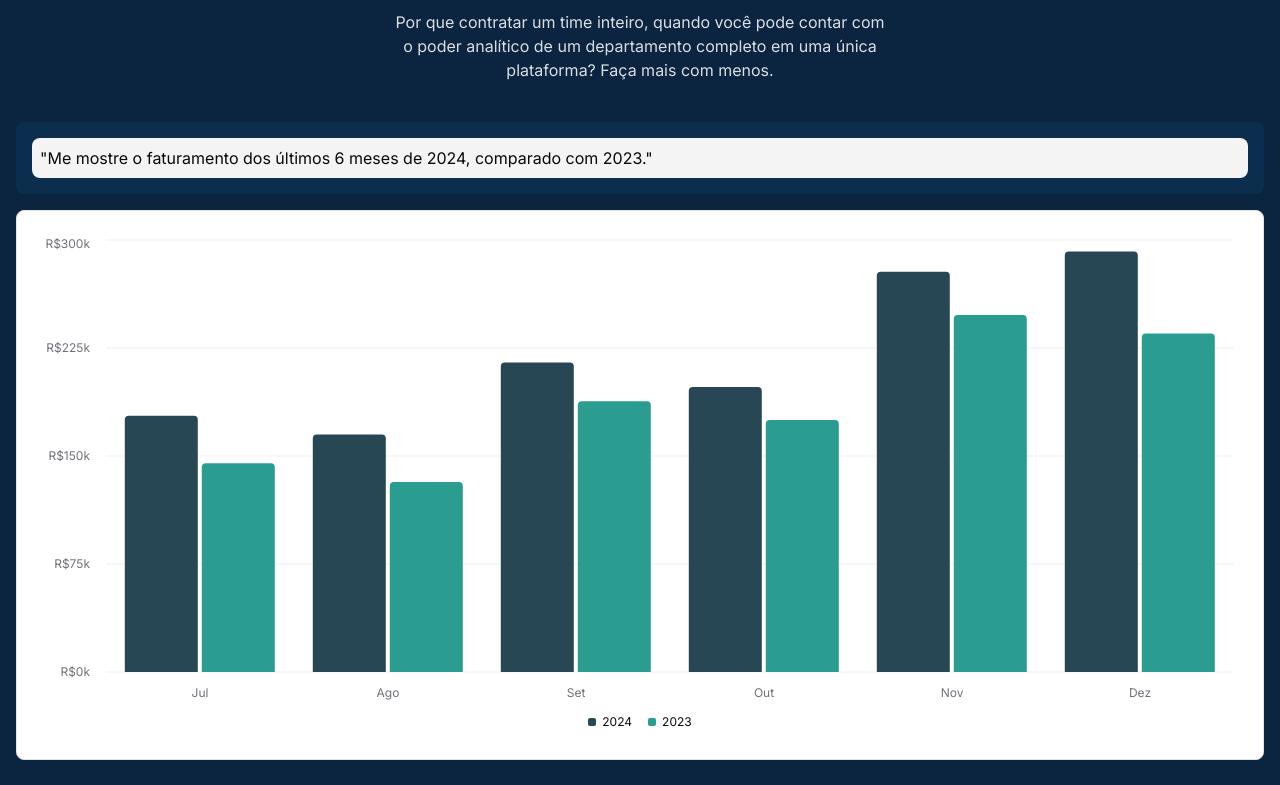
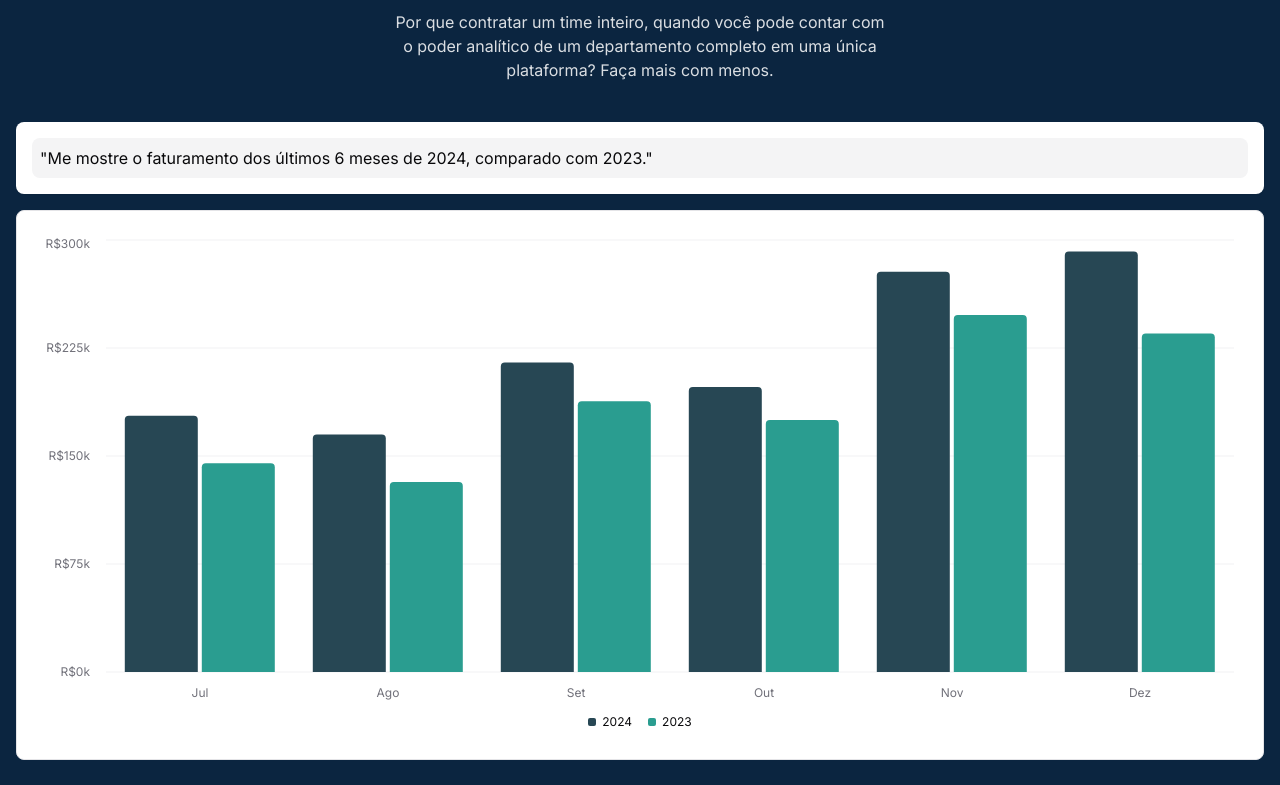
Before and after one commit to GabrielFTeles/landing-page-x, a React (Vite) app: page / in a window 1280 px wide. Shown: the part 1535-2320 px from the top of the page. Built offline with nearby package versions, Linux system fonts and the light colour scheme.

Commit message:
Update demo section background color and testimonial section styling; add optional dependencies in pnpm-lock.yaml

```diff
--- a/src/components/demo-section/demo-section.tsx
+++ b/src/components/demo-section/demo-section.tsx
@@ -34,7 +34,7 @@ export const DemoSection = () => {
         </div>
 
         <div className="mt-10 flex flex-col gap-4">
-          <div className="p-4 bg-[#0B2E4E] shadow-sm rounded-lg col-span-2">
+          <div className="p-4 bg-background shadow-sm rounded-lg col-span-2">
             <p className="p-2 bg-muted rounded-lg">
               "Me mostre o faturamento dos últimos 6 meses de 2024, comparado
               com 2023."
--- a/src/components/testimonial-section.tsx
+++ b/src/components/testimonial-section.tsx
@@ -43,7 +43,12 @@ export const TestimonialCard: React.FC<TestimonialCardProps> = ({
 
 export const TestimonialSection = () => {
   return (
-    <section className="py-16 bg-[#F5F9FC]">
+    <section
+      className="pt-16 pb-48 bg-[#F5F9FC]"
+      style={{
+        clipPath: "polygon(0 0, 100% 0, 100% 90%, 0 100%)",
+      }}
+    >
       <div className="flex flex-col items-center max-w-[500px] mx-auto text-center">
         <h3 className="font-mono uppercase tracking-tighter text-sm text-blue-800">
           Depoimentos
```
Also changed, not shown: 1 other file (tests, documents, lock files or other folders).
